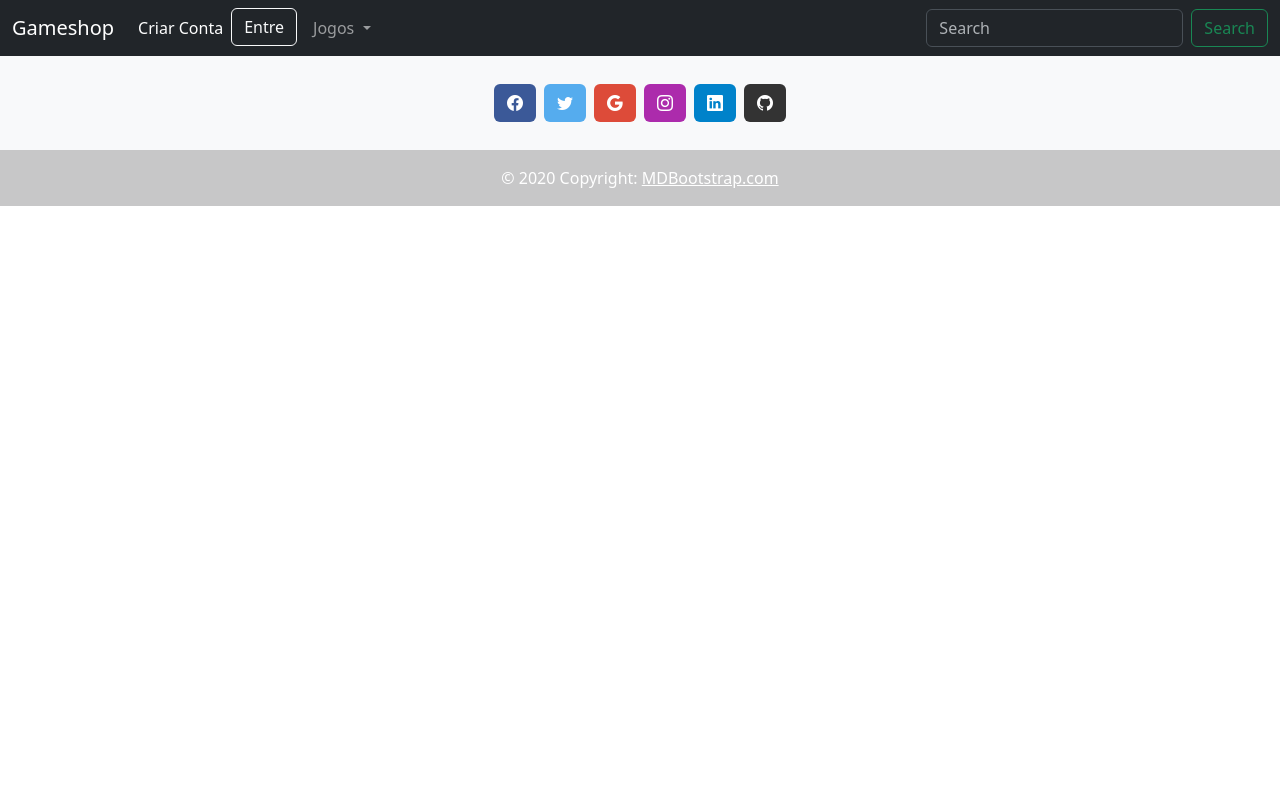
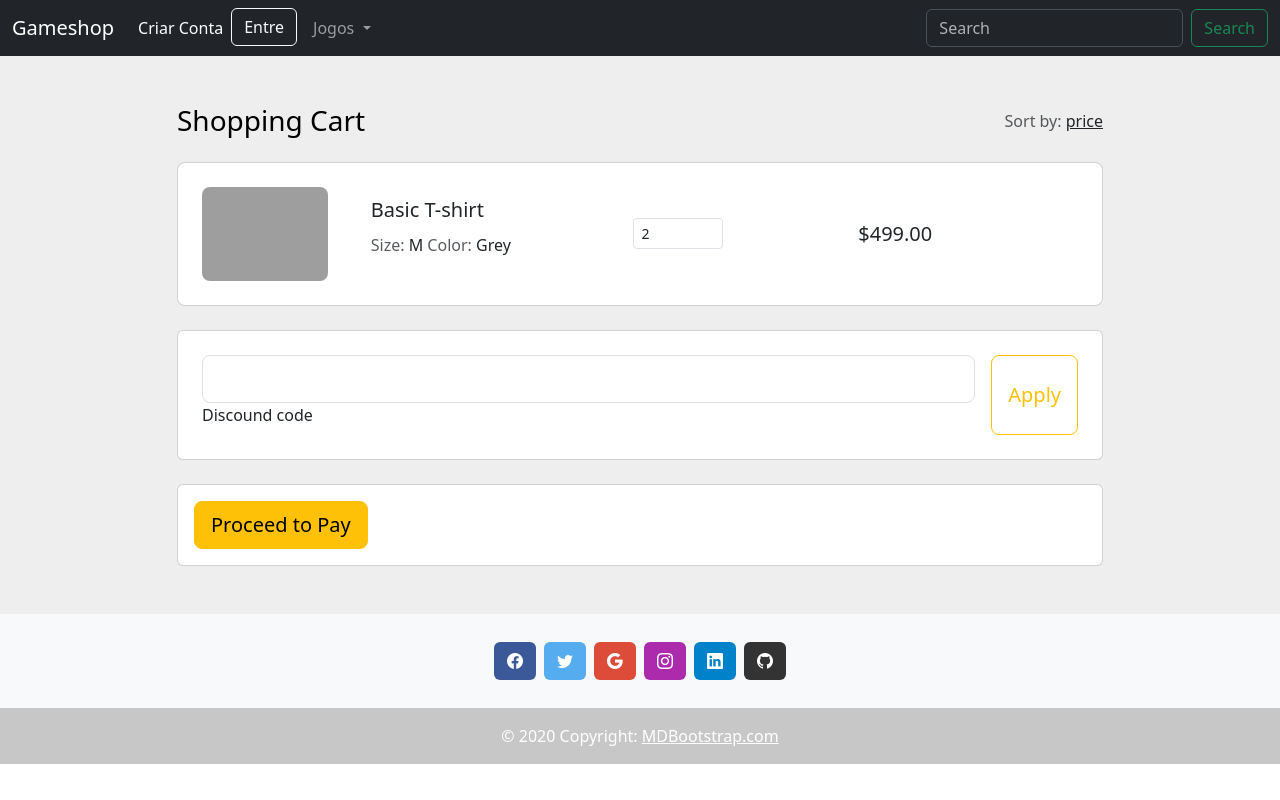
Before and after one commit to Kayky-Souza/Kayky-Souza.github.io, a Vue app: page /addCart/1 in a window 1280 px wide. Built offline with nearby package versions, Linux system fonts and the light colour scheme; grey boxes are pictures that could not be loaded.

Commit message:
adicionando carrinho

```diff
--- /dev/null
+++ b/src/components/card.vue
@@ -0,0 +1,37 @@
+<template>
+	<div class="card rounded-3 mb-4">
+          <div class="card-body p-4">
+            <div class="row d-flex justify-content-between align-items-center">
+              <div class="col-md-2 col-lg-2 col-xl-2">
+                <img
+                  src="https://mdbcdn.b-cdn.net/img/Photos/new-templates/bootstrap-shopping-carts/img1.webp"
+                  class="img-fluid rounded-3" alt="Cotton T-shirt">
+              </div>
+              <div class="col-md-3 col-lg-3 col-xl-3">
+                <p class="lead fw-normal mb-2">Basic T-shirt</p>
+                <p><span class="text-muted">Size: </span>M <span class="text-muted">Color: </span>Grey</p>
+              </div>
+              <div class="col-md-3 col-lg-3 col-xl-2 d-flex">
+                <button class="btn btn-link px-2"
+                  onclick="this.parentNode.querySelector('input[type=number]').stepDown()">
+                  <i class="fas fa-minus"></i>
+                </button>
+
+                <input id="form1" min="0" name="quantity" value="2" type="number"
+                  class="form-control form-control-sm" />
+
+                <button class="btn btn-link px-2"
+                  onclick="this.parentNode.querySelector('input[type=number]').stepUp()">
+                  <i class="fas fa-plus"></i>
+                </button>
+              </div>
+              <div class="col-md-3 col-lg-2 col-xl-2 offset-lg-1">
+                <h5 class="mb-0">$499.00</h5>
+              </div>
+              <div class="col-md-1 col-lg-1 col-xl-1 text-end">
+                <a href="#!" class="text-danger"><i class="fas fa-trash fa-lg"></i></a>
+              </div>
+            </div>
+          </div>
+        </div>
+</template>
--- a/src/components/jogobase.vue
+++ b/src/components/jogobase.vue
@@ -12,7 +12,10 @@ const produtos = ref(null);
     <p class="card-text"><slot name="genero"></slot></p>
     <p class="card-text"><slot name="distribuidora"></slot></p>
     <p class="card-text"><slot name="plataforma"></slot></p>
-    <a href="#"  class="btn btn-primary"><b><slot name="preco"></slot></b></a>
+    <Router-Link to="/addCart/:id" class="btn btn-primary"><b><slot name="preco"></slot></b></Router-Link>
+    <slot name="actions">
+      <button type="button" class="btn btn-secondary btn-lg" disabled> nao esta disponivel</button>
+    </slot>
   </div>
 </div>
 </template>
--- a/src/router/index.ts
+++ b/src/router/index.ts
@@ -1,6 +1,7 @@
 import { createRouter, createWebHistory } from 'vue-router'
 import AppLogin from "../views/AppLogin.vue"
 import AppMain from "../views/AppMain.vue"
+import AppCart from "../views/addToCart.vue"
 
 const routes = [
   {
@@ -13,6 +14,11 @@ const routes = [
     name: 'Login',
     component: AppLogin
   },
+  {
+    path: '/addCart/:id',
+    name: 'AppCart',
+    component: AppCart
+  }
 
 ]
 
--- a/src/views/AppMain.vue
+++ b/src/views/AppMain.vue
@@ -30,6 +30,9 @@ function getImage(idImage:string) {
   <template #distribuidora>{{ (jogo as any)?.attributes.distribuidora }}</template>
   <template #plataforma>{{ (jogo as any)?.attributes.plataforma }}</template>
   <template #preco>{{(jogo as any)?.attributes.preco}}R$</template>
+  <template #actions>
+    <router-link :to="'/addCart/' + (jogo as any)?.id" class="btn btn-primary">Comprar</router-link>
+  </template>
 </jogobase>
 </div>
 
--- /dev/null
+++ b/src/views/addToCart.vue
@@ -0,0 +1,43 @@
+<script setup lang="ts">
+	import card from "../components/card.vue"
+</script>
+
+<template>
+<section class="h-100" style="background-color: #eee;">
+  <div class="container h-100 py-5">
+    <div class="row d-flex justify-content-center align-items-center h-100">
+      <div class="col-10">
+
+        <div class="d-flex justify-content-between align-items-center mb-4">
+          <h3 class="fw-normal mb-0 text-black">Shopping Cart</h3>
+          <div>
+            <p class="mb-0"><span class="text-muted">Sort by:</span> <a href="#!" class="text-body">price <i
+                  class="fas fa-angle-down mt-1"></i></a></p>
+          </div>
+        </div>
+
+        <card></card>
+
+
+
+        <div class="card mb-4">
+          <div class="card-body p-4 d-flex flex-row">
+            <div class="form-outline flex-fill">
+              <input type="text" id="form1" class="form-control form-control-lg" />
+              <label class="form-label" for="form1">Discound code</label>
+            </div>
+            <button type="button" class="btn btn-outline-warning btn-lg ms-3">Apply</button>
+          </div>
+        </div>
+
+        <div class="card">
+          <div class="card-body">
+            <button type="button" class="btn btn-warning btn-block btn-lg">Proceed to Pay</button>
+          </div>
+        </div>
+
+      </div>
+    </div>
+  </div>
+</section>
+</template>
```
Also changed, not shown: 1 other file (tests, documents, lock files or other folders).
